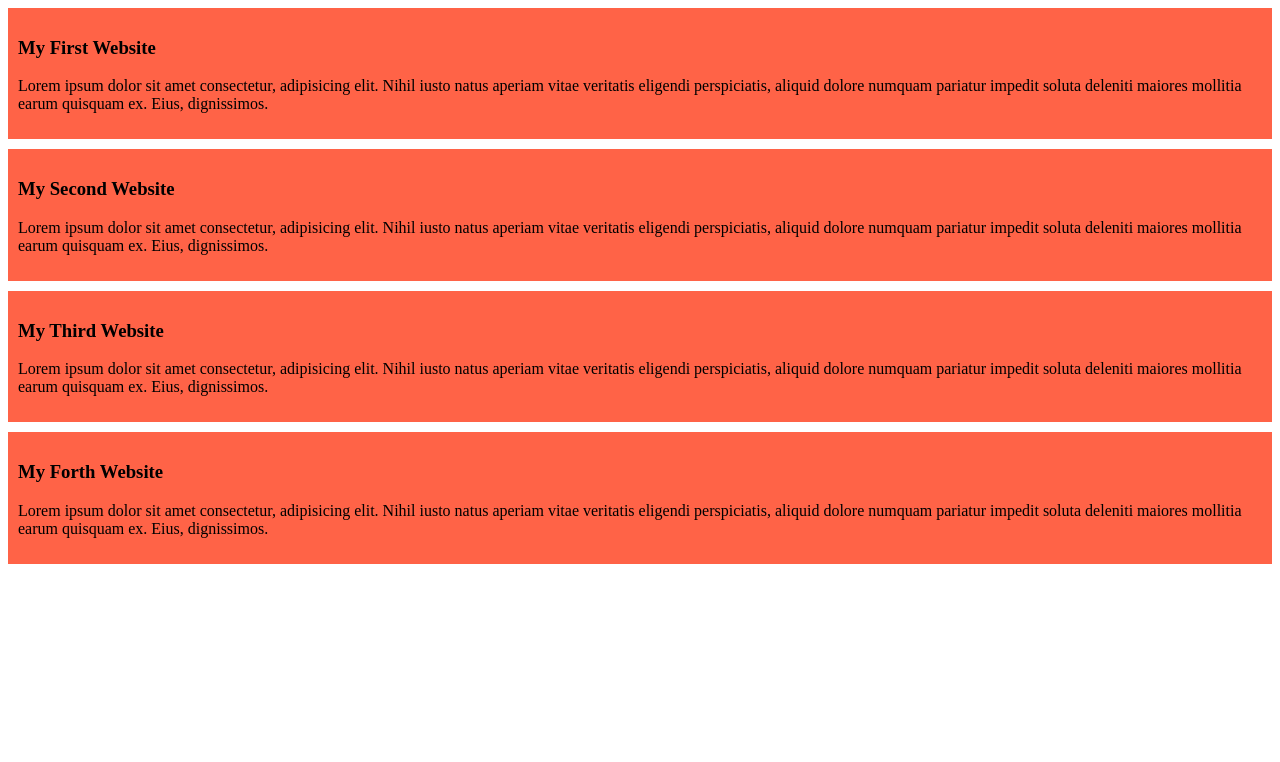
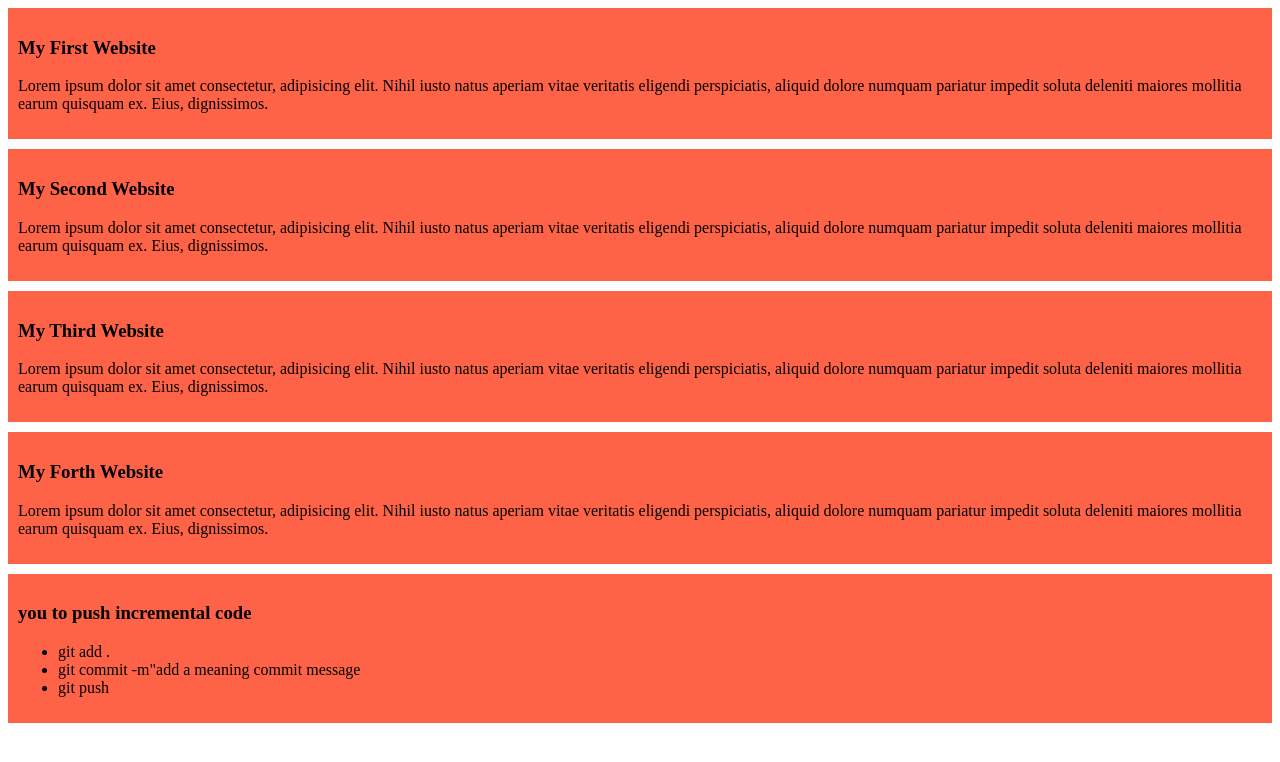
Before and after one commit to api60dt/my-shelly-coop-repo, a plain HTML site: page index.html in a window 1280 px wide. Drawn offline with Linux system fonts and the light colour scheme.

Commit message:
added a list to push code

```diff
--- a/index.html
+++ b/index.html
@@ -31,6 +31,14 @@
             Lorem ipsum dolor sit amet consectetur, adipisicing elit. Nihil iusto natus aperiam vitae veritatis eligendi perspiciatis, aliquid dolore numquam pariatur impedit soluta deleniti maiores mollitia earum quisquam ex. Eius, dignissimos.
         </p>
     </div>
+    <div>
+        <h3>you to push incremental code</h3>
+        <ul>
+            <li>git add .</li>
+            <li>git commit -m"add a meaning commit message</li>
+            <li>git push </li>
+        </ul>
+    </div>
 
 </body>
 </html>
```
